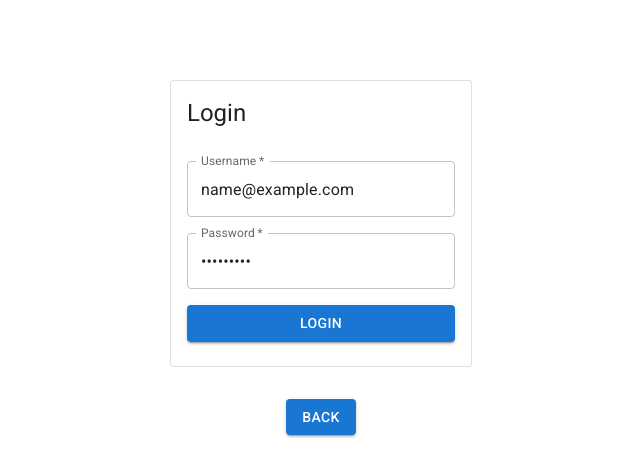
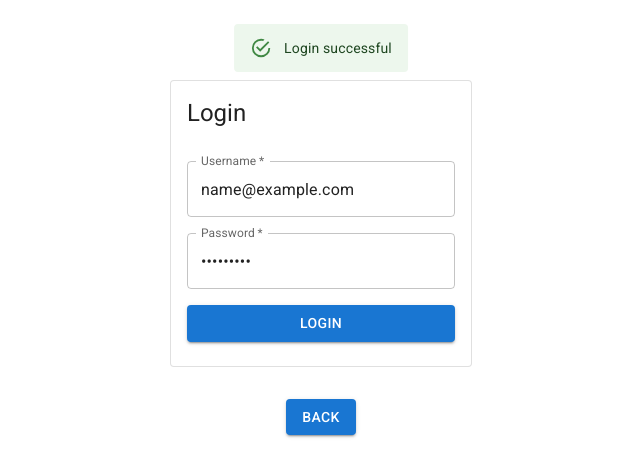
Before and after one commit to oskarcokl/chakra-vs-mui, a React (Create React App) app in the folder mui/: page /login in a window 1280 px wide. Both pictures are taken after typing "name@example.com", "Sample123" into the empty fields and a click on the button "LOGIN". Shown: the top 476 px of the page, without its empty margins (319-959 px from the left). Built offline with nearby package versions, Linux system fonts and the light colour scheme.

Commit message:
feat: Add snackbar to login component.

```diff
--- a/mui/src/components/Login.tsx
+++ b/mui/src/components/Login.tsx
@@ -1,4 +1,4 @@
-import { TextField, Button, Card, CardContent, CardHeader, Stack } from '@mui/material';
+import { TextField, Button, Card, CardContent, CardHeader, Stack, Snackbar, Alert } from '@mui/material';
 import { z } from 'zod';
 import { useForm } from 'react-hook-form';
 import { zodResolver } from '@hookform/resolvers/zod';
@@ -13,7 +13,9 @@
 
 const Login = () => {
     const [isSubmitting, setIsSubmitting] = useState(false);
-
+    const [snackbarOpen, setSnackbarOpen] = useState(false);
+    const [snackbarMessage, setSnackbarMessage] = useState('');
+    const [snackbarSeverity, setSnackbarSeverity] = useState<'success' | 'error'>('success');
     const { register, handleSubmit, formState: { errors } } = useForm<LoginFormData>({
         resolver: zodResolver(loginSchema)
     });
@@ -24,8 +26,15 @@
             console.log(data);
 
             await new Promise(resolve => setTimeout(resolve, 1000));
+
+            setSnackbarOpen(true);
+            setSnackbarMessage("Login successful");
+            setSnackbarSeverity('success');
         } catch (error) {
             console.error(error);
+            setSnackbarOpen(true);
+            setSnackbarMessage("Login failed");
+            setSnackbarSeverity('error');
         } finally {
             setIsSubmitting(false);
         }
@@ -53,11 +62,23 @@
                             error={!!errors.password}
                             helperText={errors.password?.message}
                         />
-                        <Button variant="contained" color="primary" type="submit" disabled={isSubmitting}>
-                                {isSubmitting ? 'Logging in...' : 'Login'}
+                        <Button
+                            variant="contained"
+                            color="primary"
+                            type="submit"
+                            disabled={isSubmitting}>
+                            {isSubmitting ? 'Logging in...' : 'Login'}
                         </Button>
                     </Stack>
                 </form>
+
+                <Snackbar
+                    open={snackbarOpen}
+                    onClose={() => setSnackbarOpen(false)}
+                    autoHideDuration={3000}
+                    anchorOrigin={{ vertical: 'top', horizontal: 'center' }}>
+                    <Alert severity={snackbarSeverity}>{snackbarMessage}</Alert>
+                </Snackbar>
             </CardContent>
         </Card>
     );
```
